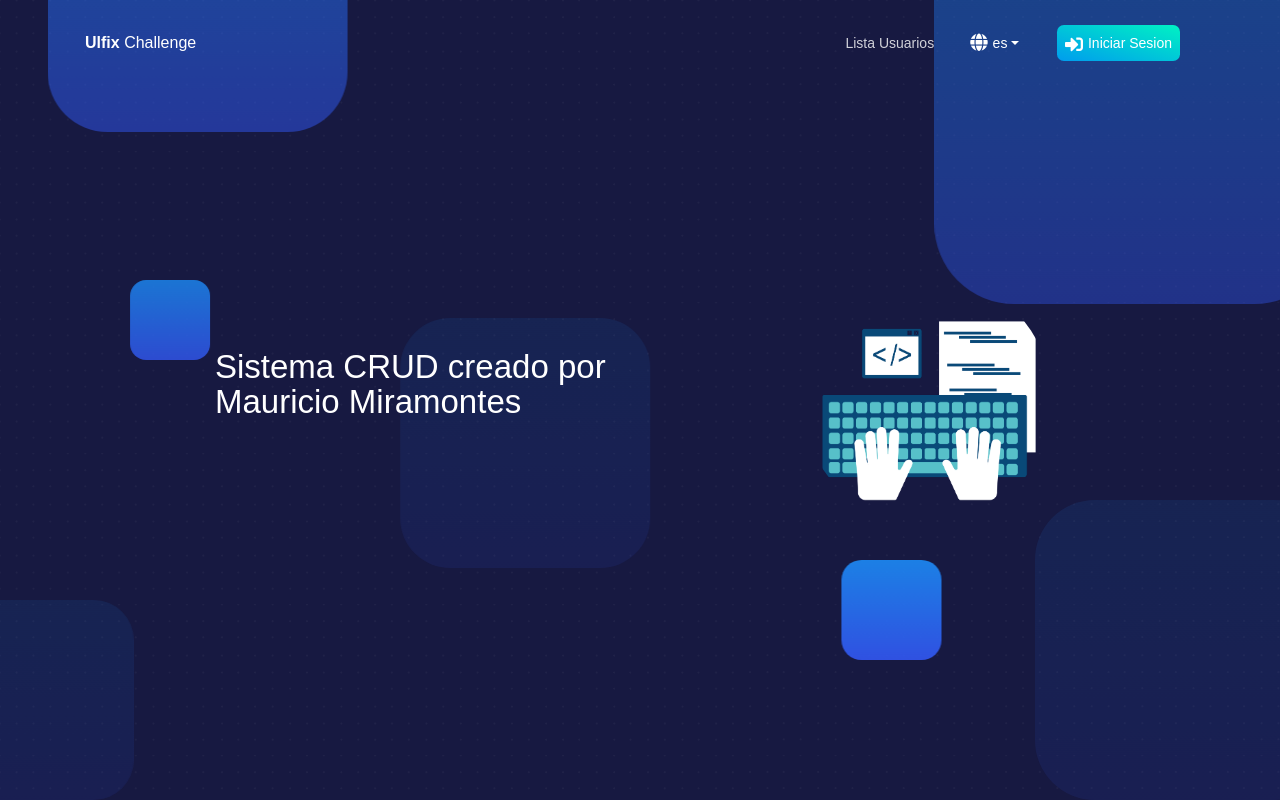
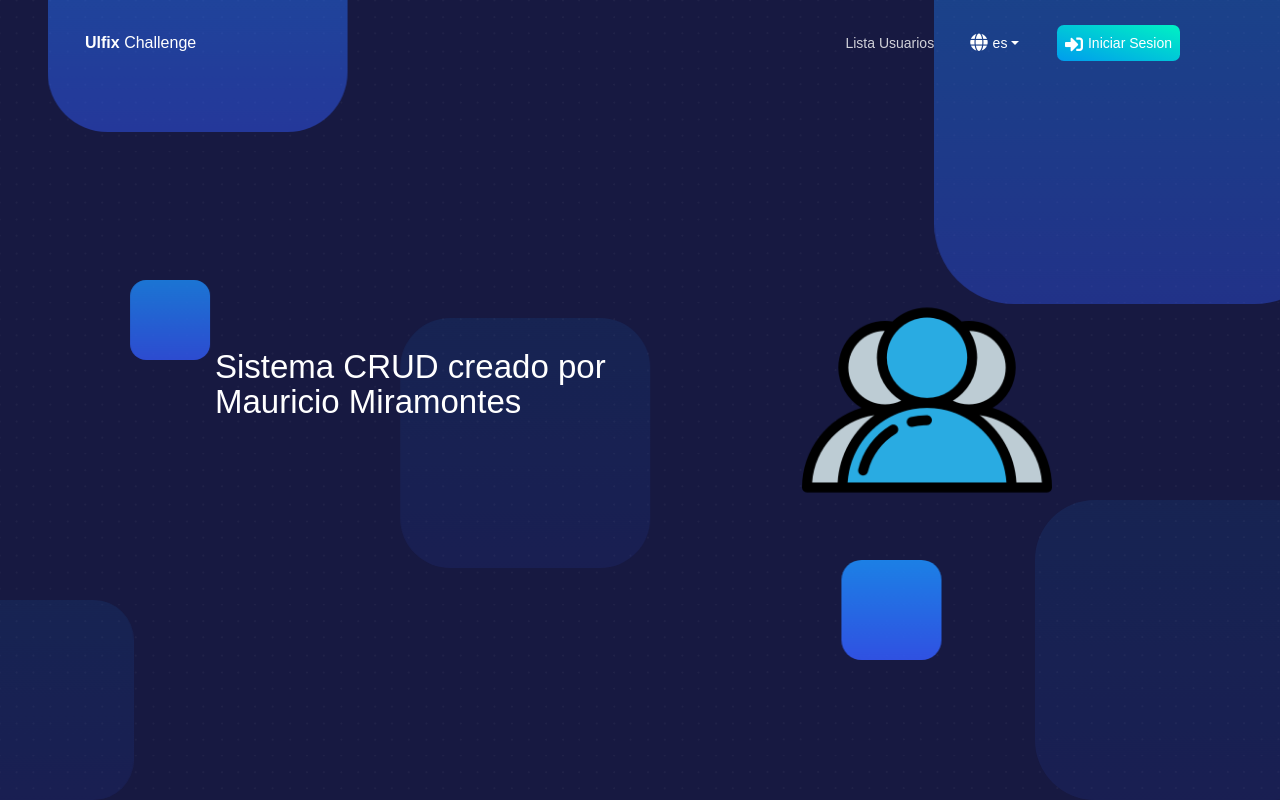
Before and after one commit to MauricioMiramontes/ulfix-challenge, a React (Create React App) app in the folder ulfix-frontend/: page / in a window 1280 px wide. Shown: the top 800 px of the page. Built offline with nearby package versions, Linux system fonts and the light colour scheme.

Commit message:
Se agrega nueva imagen de presentacion

```diff
--- a/ulfix-frontend/src/components/PageHeader.js
+++ b/ulfix-frontend/src/components/PageHeader.js
@@ -26,8 +26,8 @@ function PageHeader (props) {
             <Col lg='4' md='5'>
               <img
                 alt='perfil'
-                className='img-fluid rounded-circle'
-                src={require('../assets/img/computer.png')}
+                className='img-fluid'
+                src={require('../assets/img/users.png')}
                 style={{ width: '250px', height: '250px' }}
               />
             </Col>
```
Also changed, not shown: ulfix-frontend/src/assets/img/users.png (added).
